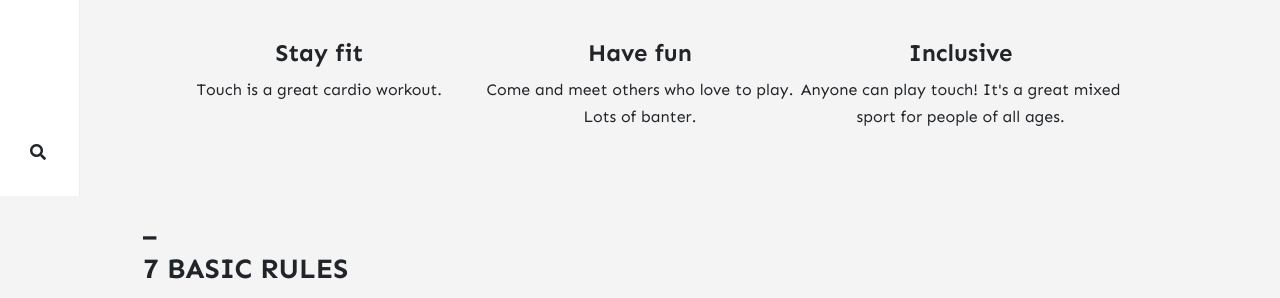
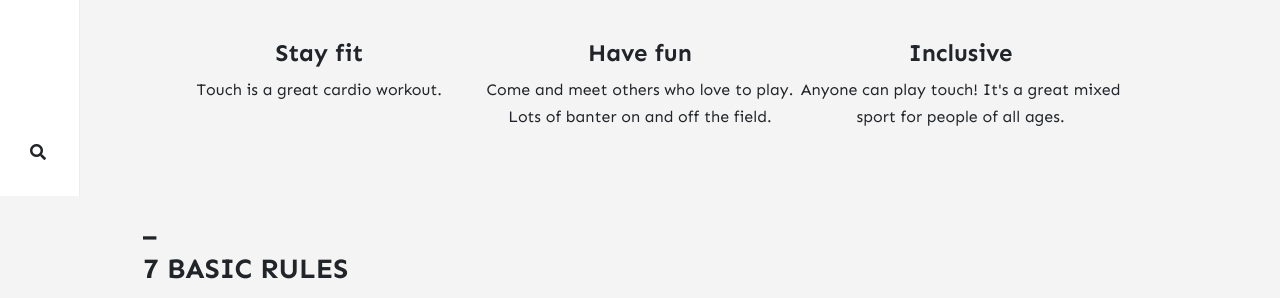
Before and after one commit to stackbit-projects/blue-triceratops-4f502, a Jekyll site: the page built from _pages/about.md, in a window 1280 px wide. Shown: the part 704-1002 px from the top of the page. Built offline with Jekyll 4.4.1, drawn with Linux system fonts in a browser that asks for light colours; nearby versions of some CDN libraries; comment, search, counter and statistics services are not loaded.

Commit message:
home.html: changed

```diff
--- a/_layouts/home.html
+++ b/_layouts/home.html
@@ -55,7 +55,7 @@ permalink: "/home.html"
         </div>
         <div class="three-column">
             <h4>Have fun</h4>
-            <p>Come and meet others who love to play. Lots of banter.</p>
+            <p>Come and meet others who love to play. Lots of banter on and off the field.</p>
         </div>
         <div class="three-column">
             <h4>Inclusive</h4>
```
